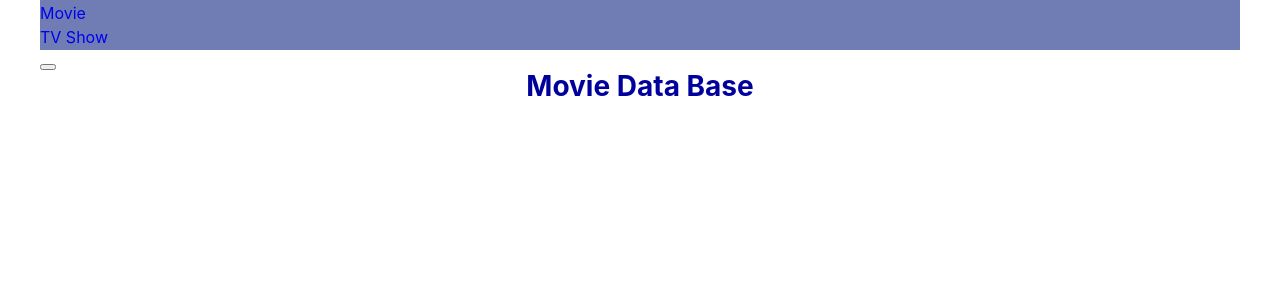
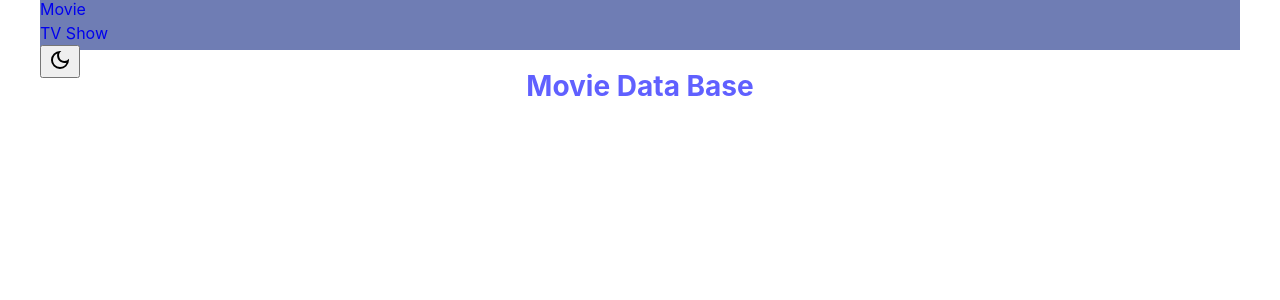
Before and after one commit to shulsergio/theMovie, a React (Vite) app: page / in a window 1280 px wide. Shown: the top 300 px of the page. Built offline with nearby package versions, Linux system fonts and the light colour scheme.

Commit message:
v 1.4 add dark theme

```diff
--- a/src/App.tsx
+++ b/src/App.tsx
@@ -1,24 +1,43 @@
-import { lazy, Suspense } from "react";
+import { lazy, Suspense, useState } from "react";
 import "./App.css";
 import Loader from "./components/Loader/Loader";
 import Navigation from "./components/Navigation/Navigation";
 import { Route, Routes } from "react-router-dom";
+import { ThemeProvider } from "styled-components";
+import {
+  darkTheme,
+  GlobalStyles,
+  lightTheme,
+} from "./components/Service/themes";
 
 const HomePage = lazy(() => import("../src/Pages/HomePage"));
 const MoviePage = lazy(() => import("../src/Pages/MoviePage"));
 const ShowPage = lazy(() => import("../src/Pages/ShowPage"));
 const NotFoundPage = lazy(() => import("../src/Pages/NotFoundPage"));
+
 const App = () => {
+  const [theme, setTheme] = useState<string>("light");
+  const switchTheme = (): void => {
+    if (theme === "light") {
+      setTheme("dark");
+    } else {
+      setTheme("light");
+    }
+  };
+
   return (
     <>
-      <Navigation />
+      <Navigation switchTheme={switchTheme} />
       <Suspense fallback={<Loader />}>
+        <ThemeProvider theme={theme === "light" ? lightTheme : darkTheme}>
+          <GlobalStyles />
           <Routes>
             <Route path="/" element={<HomePage />} />
             <Route path="/movies" element={<MoviePage />} />
             <Route path="/show" element={<ShowPage />} />
             <Route path="*" element={<NotFoundPage />} />
           </Routes>
+        </ThemeProvider>
       </Suspense>
     </>
   );
--- a/src/components/Navigation/Navigation.tsx
+++ b/src/components/Navigation/Navigation.tsx
@@ -1,10 +1,15 @@
 import css from "./Navigation.module.css";
 import Container from "../Container/Container";
 import { NavLink } from "react-router-dom";
+import { MdOutlineDarkMode } from "react-icons/md";
 // import { MdOutlineDarkMode } from "react-icons/md";
 // import { ThemeProvider } from "styled-components";
 
-const Navigation = () => {
+interface NavigationProps {
+  switchTheme: () => void;
+}
+
+const Navigation: React.FC<NavigationProps> = ({ switchTheme }) => {
   return (
     <>
       <Container>
@@ -21,11 +26,10 @@ const Navigation = () => {
                 <li>
                   <NavLink to="/show">TV Show</NavLink>
                 </li>
-                {/* <button onClick={switchTheme}>
-                  <MdOutlineDarkMode size={24} />
-                </button> */}
                 <li>
-                  <button></button>
+                  <button onClick={switchTheme}>
+                    <MdOutlineDarkMode size={24} />
+                  </button>
                 </li>
               </ul>
             </nav>
```
Lines whose indentation alone changed are shown as unchanged.
